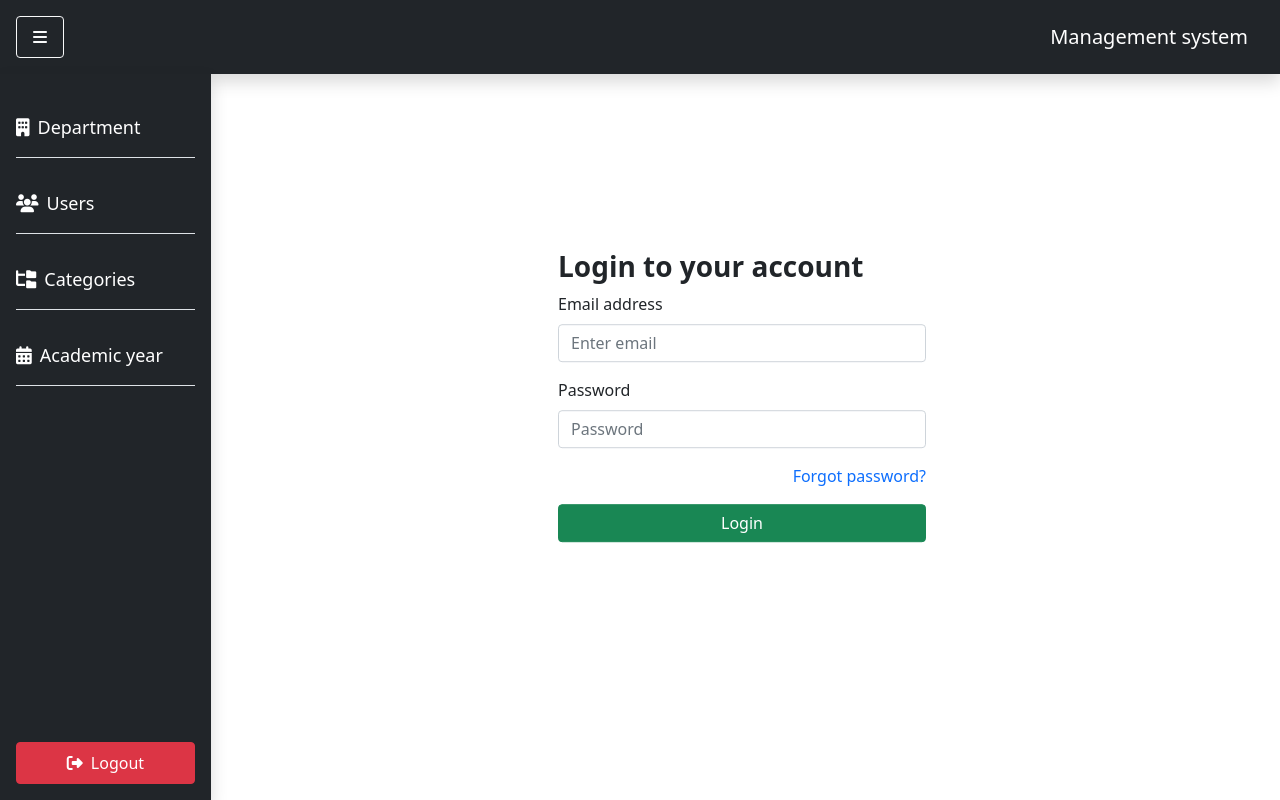
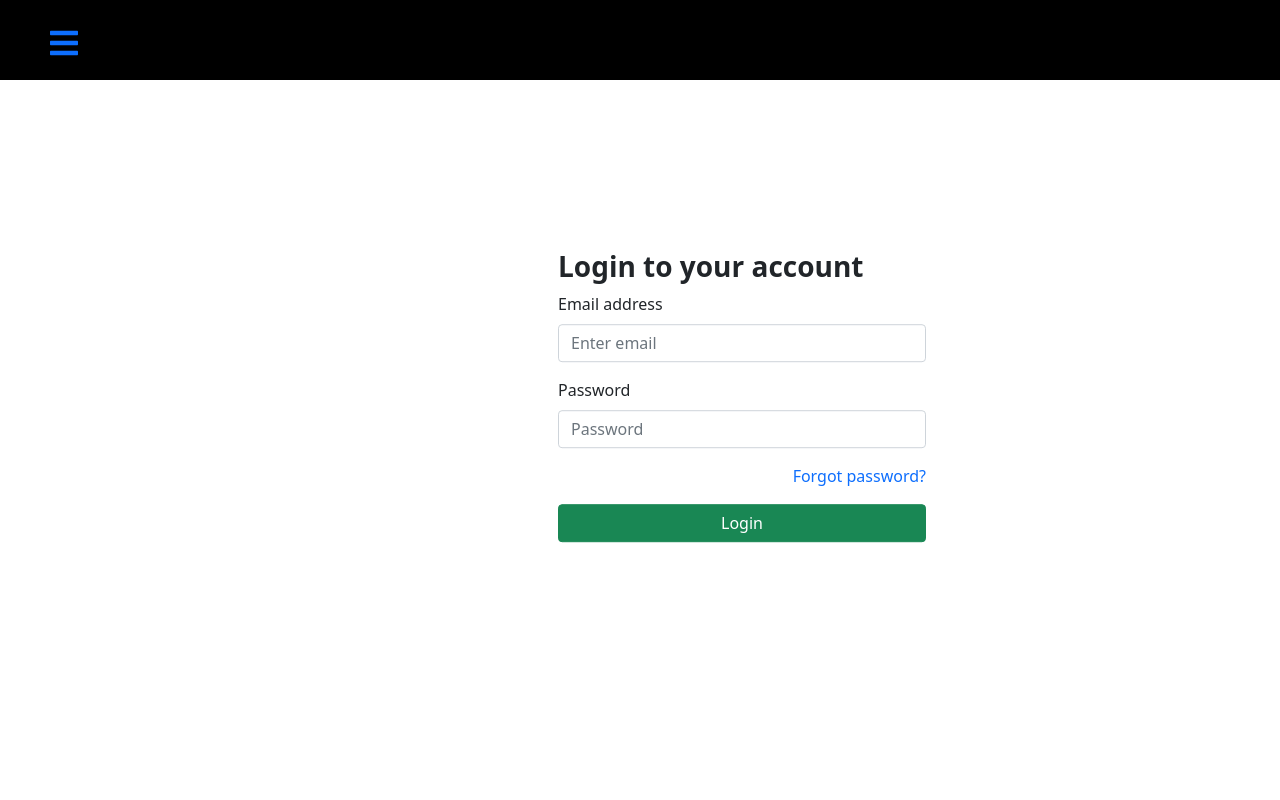
Before and after one commit to wrangzii/frontend-webproject, a React (Create React App) app: page / in a window 1280 px wide. Built offline with nearby package versions, Linux system fonts and the light colour scheme.

Commit message:
fix navbar and sidebar

```diff
--- a/package.json
+++ b/package.json
@@ -13,6 +13,7 @@
     "react": "^17.0.2",
     "react-bootstrap": "^2.1.2",
     "react-dom": "^17.0.2",
+    "react-icons": "^4.3.1",
     "react-router-dom": "^6.2.1",
     "react-scripts": "5.0.0",
     "sass": "^1.49.8",
--- a/src/App.js
+++ b/src/App.js
@@ -1,5 +1,4 @@
 import Navbar from './components/Navbar'
-import Sidebar from './components/Sidebar';
 //Form
 import Login from './components/form/Login';
 import ForgotPassword from './components/form/ForgotPassword'
@@ -30,7 +29,7 @@ function App() {
     <BrowserRouter>
       <div className="App">
         <Navbar />
-        <Sidebar />
+        {/* <Sidebar /> */}
         <Routes>
           <Route exact path='/' element={<Login />} />
           <Route path='/forgot' element={<ForgotPassword />} />
--- a/src/components/Navbar.js
+++ b/src/components/Navbar.js
@@ -1,17 +1,41 @@
-import React from "react";
+import React, { useState } from "react";
 import { Link } from "react-router-dom";
+import { FaBars } from "react-icons/fa";
+import { AiOutlineClose } from "react-icons/ai";
+import { Sidebar } from "./Sidebar";
+import './Navbar.css';
 
 const Navbar = () => {
+
+    const [sidebar, setSidebar] = useState(false)
+
+    const showSidebar = () => setSidebar (!sidebar)
+
     return (
-        <div className="position-relative wrapper-nav">
-            <nav className="navbar py-3 position-fixed bg-dark shadow">
-                <button className="btn btn-outline-light px-3 py-2 sidebarBtn">
-                    <i className="fa-solid fa-bars"></i>
-                </button>
-                <Link to="/" className="navbar-brand text-white">Management system</Link>
+        <div className="navbar">
+            <Link to="#" className="menu-bars">
+                <FaBars onClick={showSidebar}/>
+            </Link>
+            <nav className={sidebar ? 'nav-menu active' : 'nav-menu'}>
+                <ul className="nav-menu-items" onClick={showSidebar}>
+                    <li className="navbar-toggle-modify">
+                        <Link to="#" className="menu-bars">
+                            <AiOutlineClose />
+                        </Link>
+                    </li>
+                    {Sidebar.map((item, index) => {
+                        return (
+                            <li key={index} className={item.aName}>
+                            <Link to={item.path}>
+                                <span>{item.title}</span>
+                            </Link>
+                            </li>
+                        )
+                    })}
+                </ul>
             </nav>
         </div>
-    );
+    )
 }
 
 export default Navbar;
--- a/src/components/Sidebar.js
+++ b/src/components/Sidebar.js
@@ -1,35 +1,30 @@
 import React from "react";
 import { Link } from "react-router-dom";
 
-const Sidebar = () => {
-    return (
-        <div className="sidebar d-flex flex-column justify-content-between shadow bg-dark">
-            <div className="header d-flex flex-column m-3">
-                <Link to="/departments" className="nav-item text-white border-bottom text-left pl-0 my-2">
-                    <i className="fa-solid fa-building mr-2"></i>
-                    Department
-                </Link>
-                <Link to="/users" className="nav-item text-white border-bottom text-left pl-0 my-2">
-                    <i className="fa-solid fa-users mr-2"></i>
-                    Users
-                </Link>
-                <Link to="/categories" className="nav-item text-white border-bottom text-left pl-0 my-2">
-                    <i className="fa-solid fa-folder-tree mr-2"></i>
-                    Categories
-                </Link>
-                <Link to="/academic-year" className="nav-item text-white border-bottom text-left pl-0 my-2">
-                    <i className="fa-solid fa-calendar-days mr-2"></i>
-                    Academic year
-                </Link>
-            </div>
-            <div className="footer d-flex m-3">
-                <button to="/" className="nav-item btn btn-danger w-100 py-2">
-                    <i className="fa-solid fa-right-from-bracket mr-2"></i>
-                    Logout
-                </button>
-            </div>
-        </div>
-    );
-}
-
-export default Sidebar;
+export const Sidebar = [
+    {
+        title: 'Department',
+        path: '/departments',
+        aName: 'nav-text'
+    },
+    {
+        title: 'Users',
+        path: '/users',
+        aName: 'nav-text'
+    },
+    {
+        title: 'Categories',
+        path: '/categories',
+        aName: 'nav-text'
+    },
+    {
+        title: 'Academic-year',
+        path: '/academic-year',
+        aName: 'nav-text'
+    },
+    {
+        title: 'Logout',
+        path: '/',
+        aName: 'nav-text'
+    },
+]
```
Also changed, not shown: 1 other file (tests, documents, lock files or other folders).
